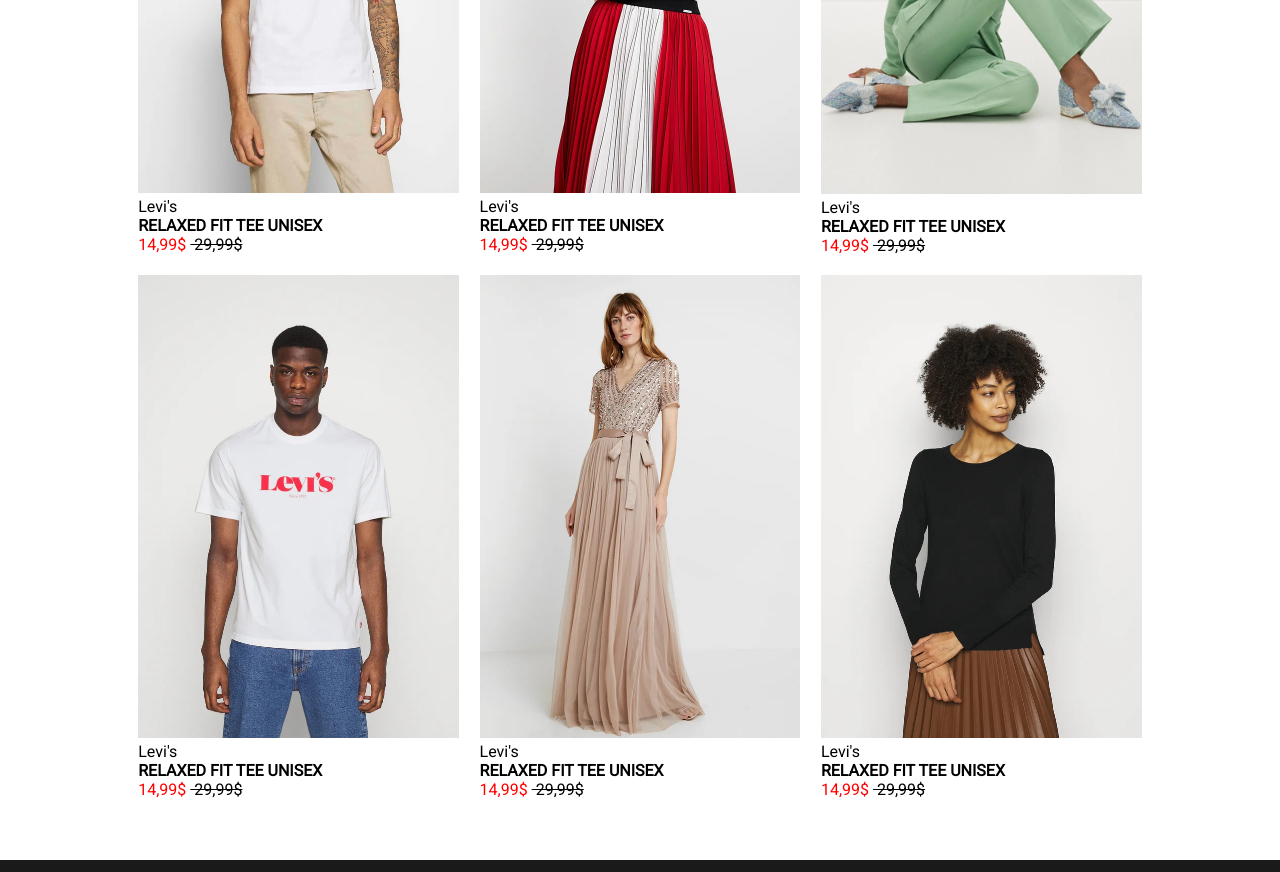
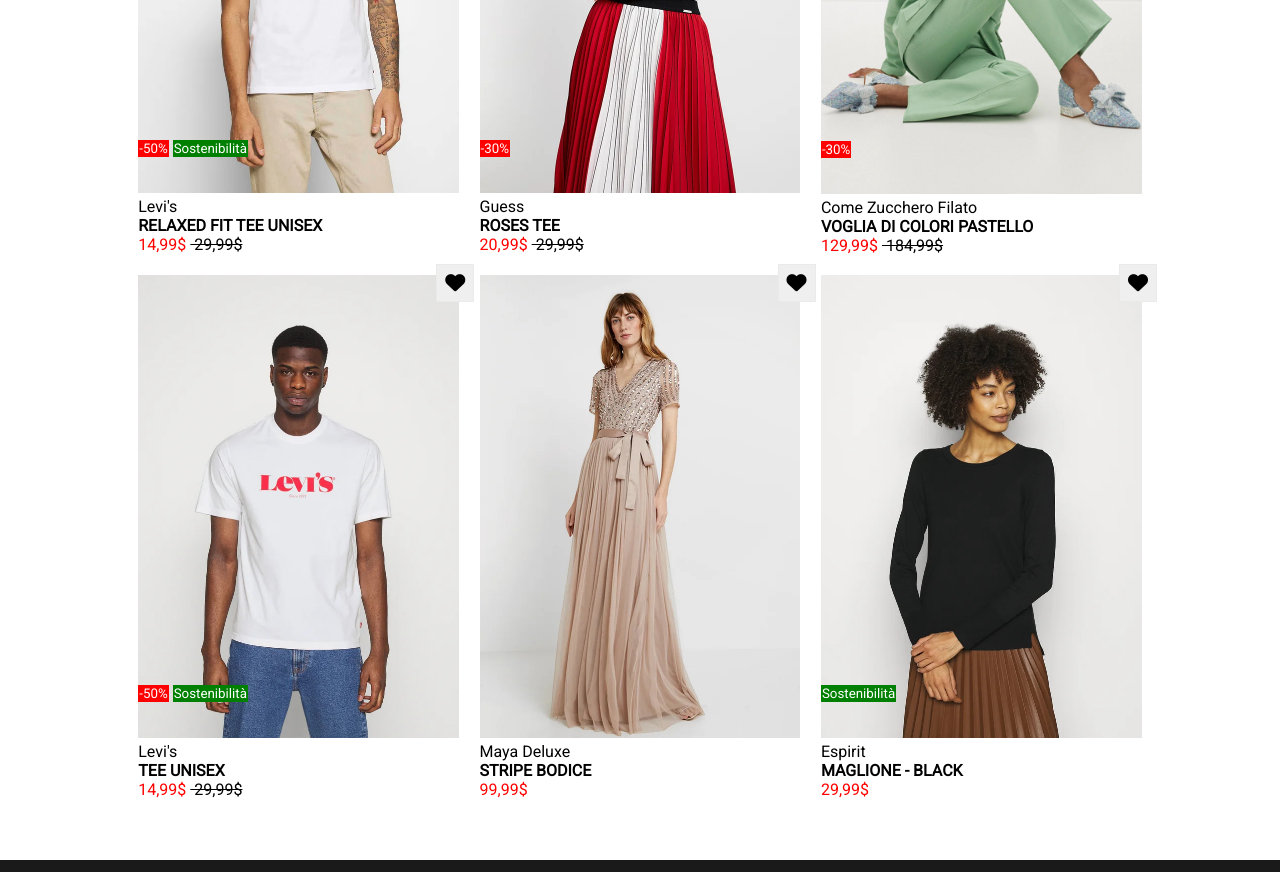
Before and after one commit to Ale-1407/html-css-boolando, a plain HTML site: page index.html in a window 1280 px wide. Shown: the part 360-1232 px from the top of the page. Drawn offline with Linux system fonts and the light colour scheme.

Commit message:
section completate

```diff
--- a/assets/css/style.css
+++ b/assets/css/style.css
@@ -88,6 +88,54 @@ main{
     text-decoration: line-through;
 }
 
+.img-card{
+    position: relative;
+}
+
+.bottoni{
+    position: absolute;
+    bottom: 40px;
+}
+
+.sconto{
+    background-color: red;
+    color: white;
+    border: 1px solid red;
+
+}
+
+.sost{
+    background-color: green;
+    color: white;
+    border: 1px solid green;
+}
+
+.img-2{
+    display: none;
+}
+
+.img-card:hover .img-1{
+    display: none;
+}
+
+.img-card:hover .img-2{
+    display: block;
+}
+
+.fa-heart{
+    font-size: 20px;
+    padding: 8px 8px;
+}
+
+.heart{
+    position: absolute;
+    bottom: 400px;
+    left: 298px;
+    border: 1px solid #eaeae8;
+}
+
+
+
 /*FOOTER*/
 
 footer{
--- a/index.html
+++ b/index.html
@@ -33,11 +33,14 @@
         <section class="row-flex">
             <div class="cards">
                 <div class="img-card">
-                    <img src="./assets/img/1.jpg" alt="img1">
-                    <div class="discount">
+                    <img src="./assets/img/1.jpg" alt="img1" class="img-1">
+                    <img src="./assets/img/1b.jpg" alt="img1b" class="img-2">
+                    <div class="bottoni">
+                        <button class="sconto">-50%</button>
+                        <button class="sost">Sostenibilità</button>
+                        <button class="heart"><i class="fa-solid fa-heart"></i></button>
 
                     </div>
-                    <div class="etichetta"></div>
                 </div>
                 <div class="text-card">
                     <p>Levi's</p>
@@ -48,23 +51,34 @@
 
             <div class="cards">
                 <div class="img-card">
-                   <img src="./assets/img/2.jpg" alt="">
+                   <img src="./assets/img/2.jpg" alt="" class="img-1">
+                   <img src="./assets/img/2b.jpg" alt="" class="img-2">
+                   <div class="bottoni">
+                    <button class="sconto">-30%</button>
+                    <button class="heart"><i class="fa-solid fa-heart"></i></button>
+                </div>
                 </div>
                 <div class="text-card">
-                    <p>Levi's</p>
-                    <h4>RELAXED FIT TEE UNISEX</h4>
-                    <p class="number">14,99$</p><span class="number2">  29,99$</span>
+                    <p>Guess</p>
+                    <h4>ROSES TEE</h4>
+                    <p class="number">20,99$</p><span class="number2">  29,99$</span>
                 </div>
             </div>
 
             <div class="cards">
                 <div class="img-card">
-                   <img src="./assets/img/3.jpg" alt="">
+                   <img src="./assets/img/3.jpg" alt="" class="img-1">
+                   <img src="./assets/img/3b.jpg" alt="" class="img-2">
+                   <div class="bottoni">
+                    <button class="sconto">-30%</button>
+                    <button class="heart"><i class="fa-solid fa-heart"></i></button>
+
+                </div>
                 </div>
                 <div class="text-card">
-                   <p>Levi's</p>
-                   <h4>RELAXED FIT TEE UNISEX</h4>
-                   <p class="number">14,99$</p><span class="number2">  29,99$</span>
+                   <p>Come Zucchero Filato</p>
+                   <h4>VOGLIA DI COLORI PASTELLO</h4>
+                   <p class="number">129,99$</p><span class="number2"> 184,99$</span>
                 </div>
             </div>
         </section>
@@ -72,34 +86,49 @@
         <section class="row-flex">
             <div class="cards">
                 <div class="img-card">
-                    <img src="./assets/img/4.jpg" alt="img1">
+                    <img src="./assets/img/4.jpg" alt="img1" class="img-1">
+                    <img src="./assets/img/4b.jpg" alt="" class="img-2">
+                    <div class="bottoni">
+                        <button class="sconto">-50%</button>
+                        <button class="sost">Sostenibilità</button>
+                        <button class="heart"><i class="fa-solid fa-heart"></i></button>
+                    </div>
                 </div>
                 <div class="text-card">
                     <p>Levi's</p>
-                    <h4>RELAXED FIT TEE UNISEX</h4>
+                    <h4>TEE UNISEX</h4>
                     <p class="number">14,99$</p><span class="number2">  29,99$</span>
                 </div>
             </div>
 
             <div class="cards">
                 <div class="img-card">
-                   <img src="./assets/img/5.jpg" alt="">
+                   <img src="./assets/img/5.jpg" alt="" class="img-1">
+                   <img src="./assets/img/5b.jpg" alt="" class="img-2">
+                   <div class="bottoni">
+                    <button class="heart"><i class="fa-solid fa-heart"></i></button>
+                </div>
                 </div>
                 <div class="text-card">
-                    <p>Levi's</p>
-                    <h4>RELAXED FIT TEE UNISEX</h4>
-                    <p class="number">14,99$</p><span class="number2">  29,99$</span>
+                    <p>Maya Deluxe</p>
+                    <h4>STRIPE BODICE</h4>
+                    <p class="number">99,99$</p>
                 </div>
             </div>
 
             <div class="cards">
                 <div class="img-card">
-                   <img src="./assets/img/6.jpg" alt="">
+                   <img src="./assets/img/6.jpg" alt="" class="img-1">
+                   <img src="./assets/img/6b.jpg" alt="" class="img-2">
+                   <div class="bottoni">
+                    <button class="sost">Sostenibilità</button>
+                    <button class="heart"><i class="fa-solid fa-heart"></i></button>
+                </div>
                 </div>
                 <div class="text-card">
-                   <p>Levi's</p>
-                   <h4>RELAXED FIT TEE UNISEX</h4>
-                   <p class="number">14,99$</p><span class="number2">  29,99$</span>
+                   <p>Espirit</p>
+                   <h4>MAGLIONE - BLACK</h4>
+                   <p class="number">29,99$</p>
                 </div>
             </div>
         </section>
```
